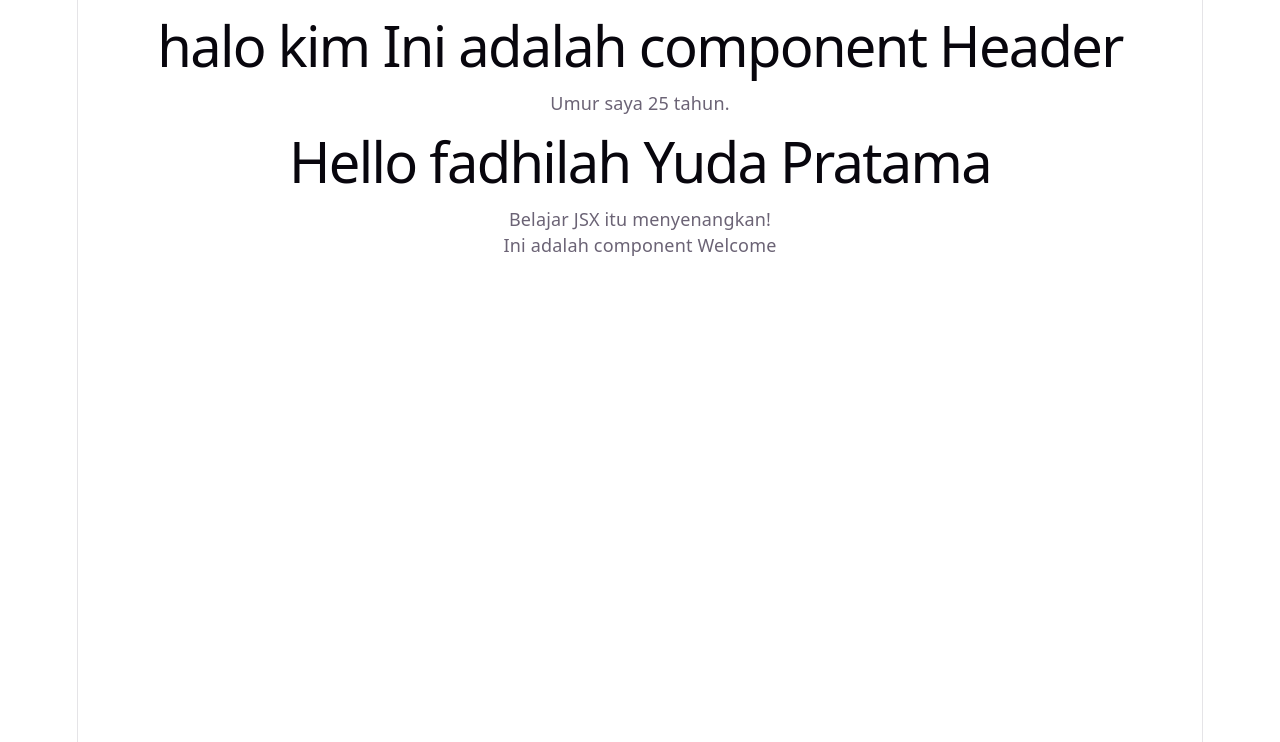
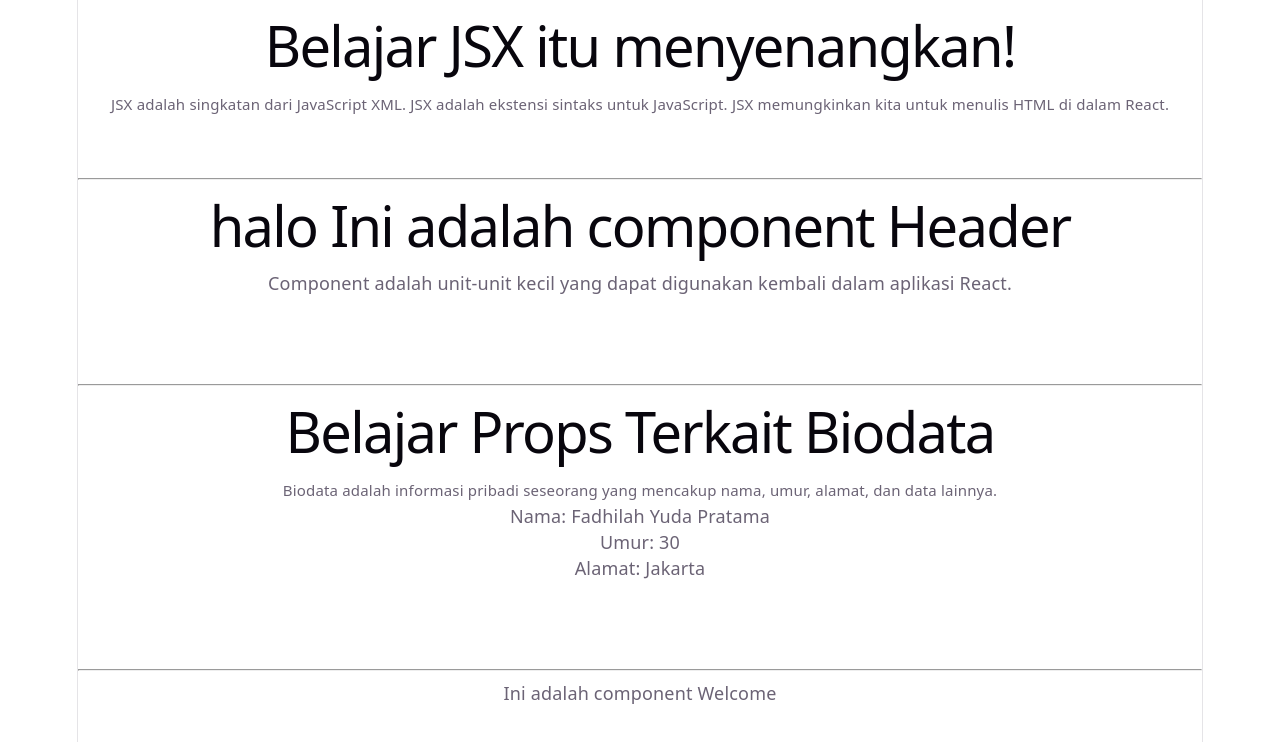
Before and after one commit to fadilahyudapratama/learn-react-basic, a React (Vite) app: page / in a window 1280 px wide. Shown: the top 742 px of the page. Built offline with nearby package versions, Linux system fonts and the light colour scheme.

Commit message:
perbaikan struktur dan data pada jsx, component dan props

```diff
--- a/src/App.jsx
+++ b/src/App.jsx
@@ -1,15 +1,30 @@
-import './App.css'
+// import './App.css'
 import Welcome from './component/Welcome';
 import Header from './component/Header';
+import Biodata from './component/Biodata';
 
 function App() {
   const name = "fadhilah Yuda Pratama";
   return (
     <div>
-      <Header name="kim" age={25} />
-      <h1>Hello {name}</h1>
-      <p>Belajar JSX itu menyenangkan!</p>
+      <h1>Belajar JSX itu menyenangkan!</h1>
+      <small>JSX adalah singkatan dari JavaScript XML. JSX adalah ekstensi sintaks untuk JavaScript. JSX memungkinkan kita untuk menulis HTML di dalam React.</small>
+    <br />
+    <br />
+    <br />
+    <hr />
 
+      <Header />
+      <br />
+      <br />
+      <br />
+      <hr />
+
+      <Biodata nama="Fadhilah Yuda Pratama" umur={30} alamat="Jakarta" />
+      <br />
+      <br />
+      <br />
+      <hr />
       <Welcome />
     </div>
   )
--- /dev/null
+++ b/src/component/Biodata.jsx
@@ -0,0 +1,13 @@
+function Biodata({ nama, umur, alamat }) {
+    return (
+        <div>
+            <h1>Belajar Props Terkait Biodata</h1>
+            <small>Biodata adalah informasi pribadi seseorang yang mencakup nama, umur, alamat, dan data lainnya.</small>
+            <p>Nama: {nama}</p>
+            <p>Umur: {umur}</p>
+            <p>Alamat: {alamat}</p>
+        </div>
+    );
+}
+
+export default Biodata
--- a/src/component/Header.jsx
+++ b/src/component/Header.jsx
@@ -1,8 +1,8 @@
-function Header({ name, age }) {
+function Header() {
     return (
         <div>
-            <h1>halo {name} Ini adalah component Header</h1>
-            <p>Umur saya {age} tahun.</p>
+            <h1>halo Ini adalah component Header</h1>
+            <p>Component adalah unit-unit kecil yang dapat digunakan kembali dalam aplikasi React.</p>
         </div>
     );
 }
```
